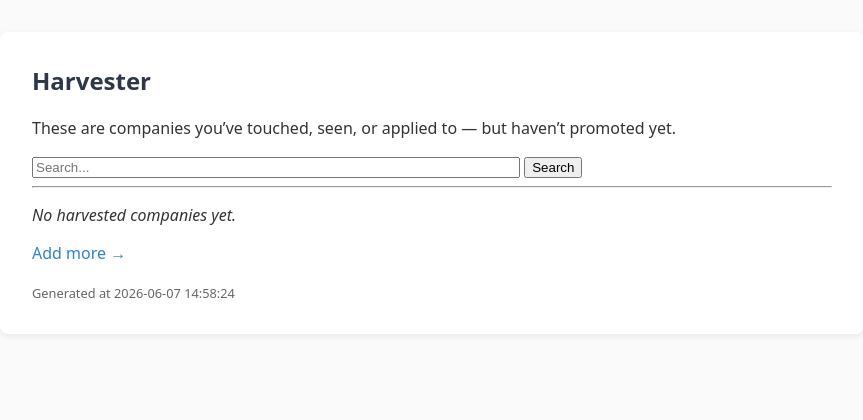
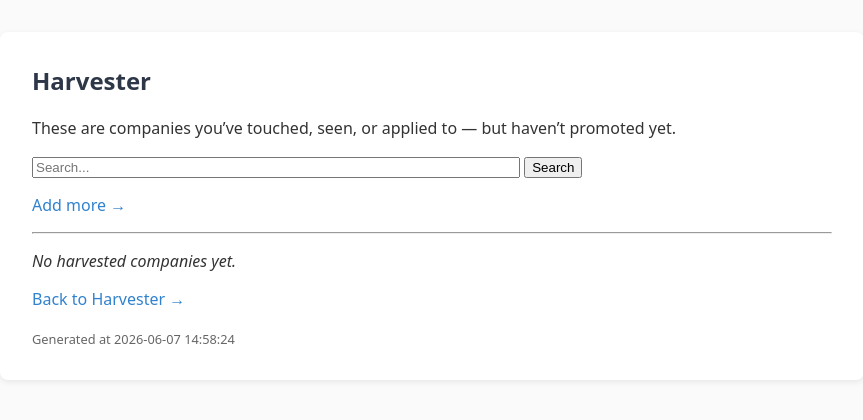
Before and after one commit to neelneelakantan/VisitFlow, a FastAPI app: page /companies/harvester in a window 1280 px wide. Shown: the part 101-521 px from the top of the page, without its empty margins (208-1071 px from the left). Run offline with FastAPI, Linux system fonts and the light colour scheme.

Commit message:
Simplify UI flow changes

```diff
--- a/templates/harvester_list.html
+++ b/templates/harvester_list.html
@@ -9,6 +9,8 @@
     <input type="text" name="q" value="{{ q }}" placeholder="Search..." style="width: 60%;">
     <button type="submit">Search</button>
 </form>
+
+<p><a href="/companies/harvest">Add more →</a></p>
 
 <hr>
 
@@ -64,8 +66,6 @@
 <p><em>No harvested companies yet.</em></p>
 {% endif %}
 
-<p><a href="/companies/harvest">Add more →</a></p>
-
 <script>
 document.addEventListener("visibilitychange", function () {
     if (document.visibilityState === "visible") {
@@ -74,5 +74,6 @@ document.addEventListener("visibilitychange", function () {
     }
 });
 </script>
+<p><a href="/companies/harvester">Back to Harvester →</a></p>
 
 {% endblock %}
```
